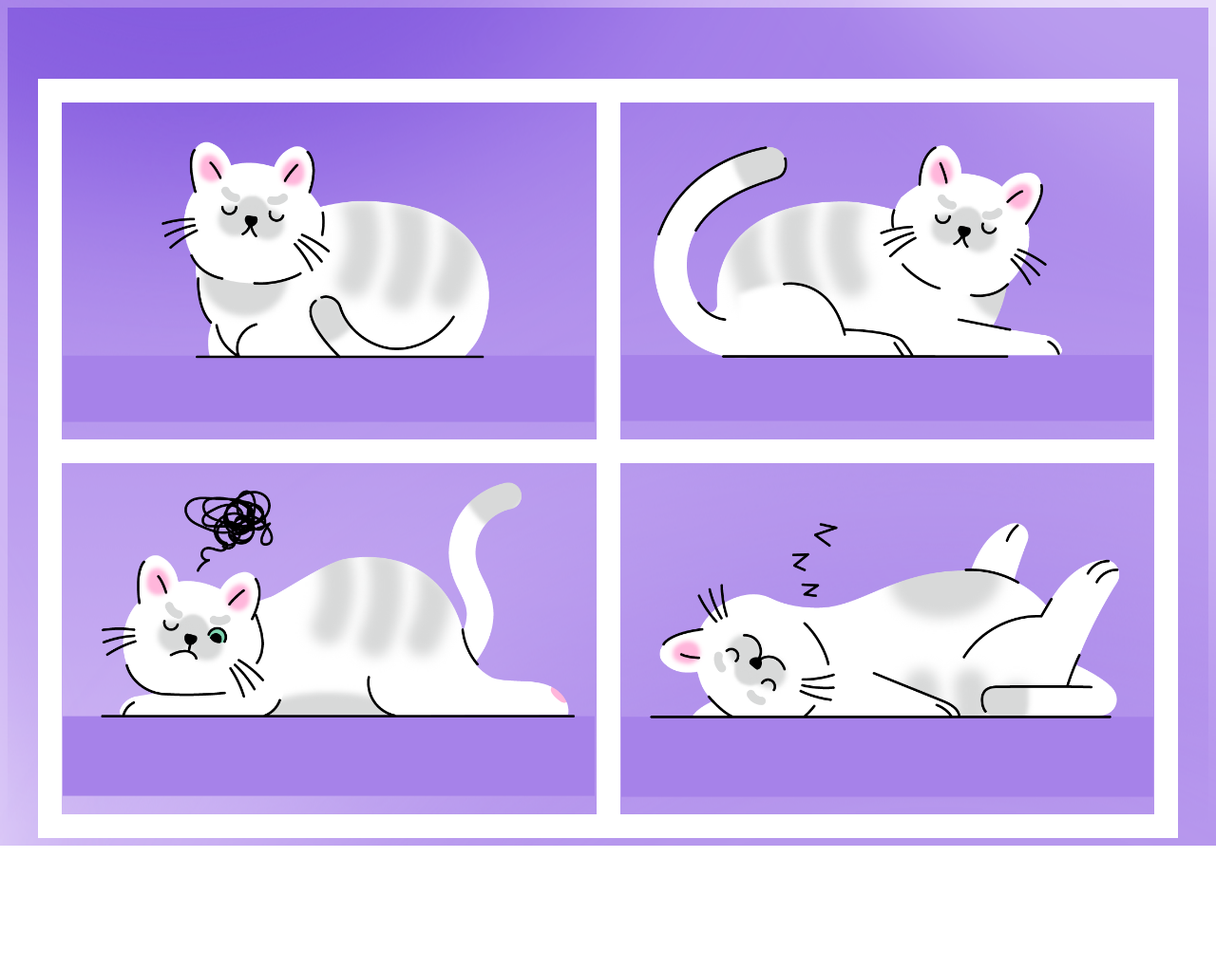
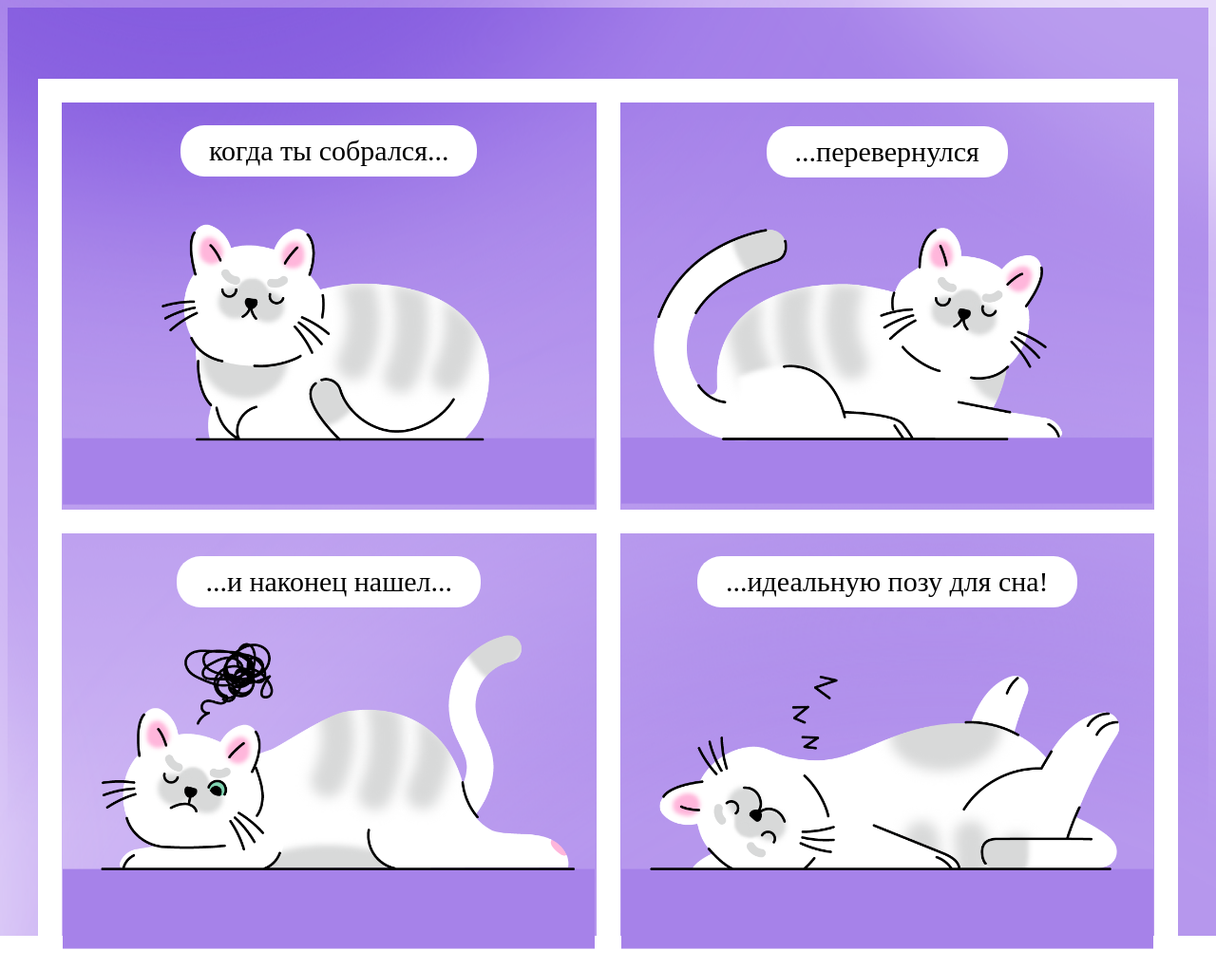
Before and after one commit to BoribroBroth/Comix, a plain HTML site: page index.html in a window 1280 px wide. Shown: the whole page at 95% size. Before the commit the page ends 891 px from the top, so only its background shows below. Drawn offline with Linux system fonts and the light colour scheme.

Commit message:
Add text description

```diff
--- a/index.html
+++ b/index.html
@@ -12,12 +12,24 @@
     <div class="content">
         <table class="table" id="table">
             <tr class="row">
-                <td class="cell"><img src="./images/кот1.png" alt="" class="img"></td>
-                <td class="cell"><img src="./images/кот2.png" alt="" class="img"></td>
+                <td class="cell">
+                    <p class="text">когда ты собрался...</p>
+                    <img src="./images/кот1.png" alt="" class="img">
+                </td>
+                <td class="cell">
+                    <p class="text">...перевернулся</p>
+                    <img src="./images/кот2.png" alt="" class="img">
+                </td>
             </tr>
             <tr class="row">
-                <td class="cell"><img src="./images/кот3.png" alt="" class="img"></td>
-                <td class="cell"><img src="./images/кот4.png" alt="" class="img"></td>
+                <td class="cell">
+                    <p class="text">...и наконец нашел...</p>
+                    <img src="./images/кот3.png" alt="" class="img">
+                </td>
+                <td class="cell">
+                    <p class="text">...идеальную позу для сна!</p>
+                    <img src="./images/кот4.png" alt="" class="img">
+                </td>
             </tr>
         </table>
     </div>
--- a/style.css
+++ b/style.css
@@ -42,3 +42,13 @@ img {
 .content {
     padding-top: 75px;
 }
+
+.text {
+    width: max-content;
+    font-size: 30px;
+    background-color: white;
+    border-radius: 25px;
+    padding: 10px 30px;
+    margin: 23px auto;
+    border: 10px solid darkorchidпше;
+}
```
